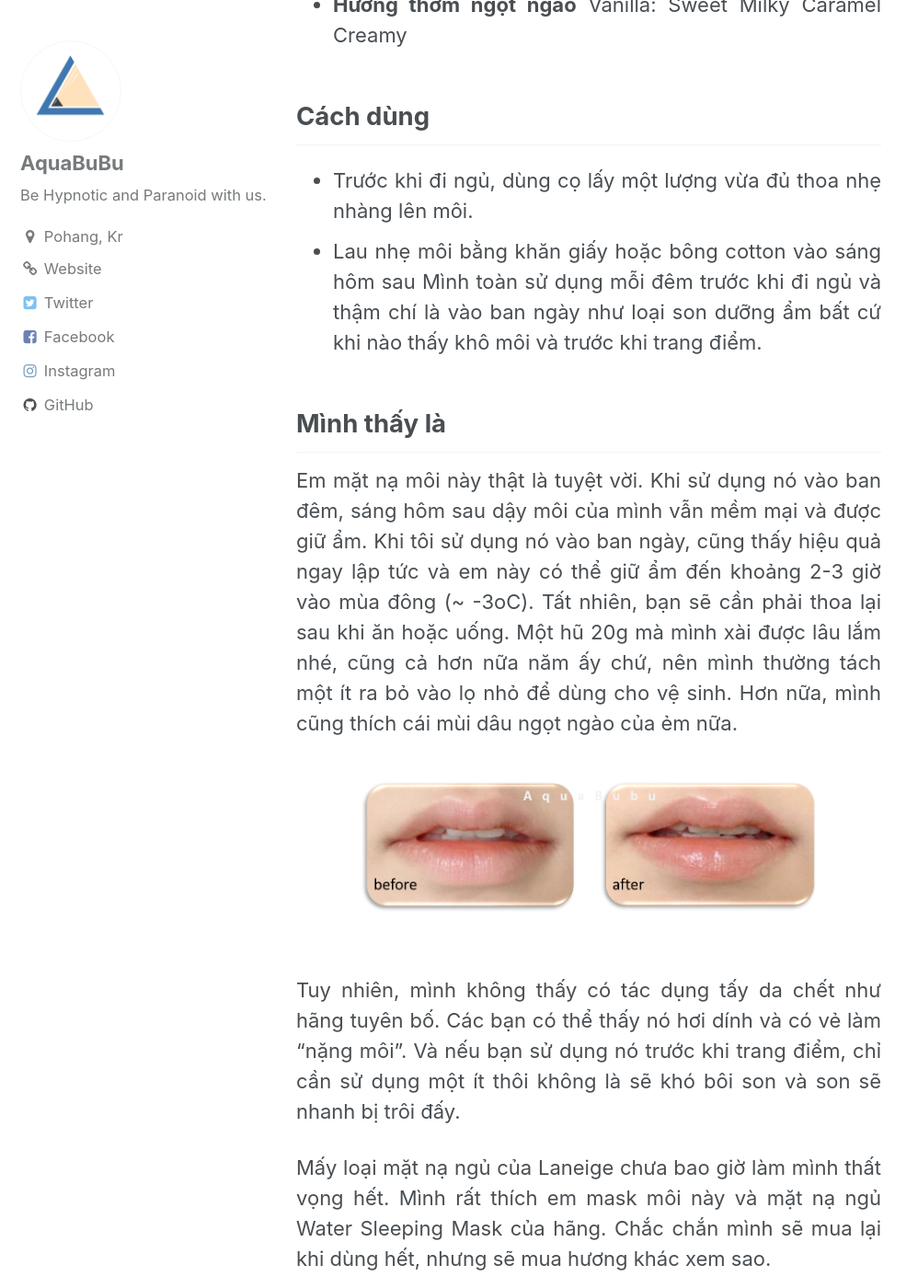
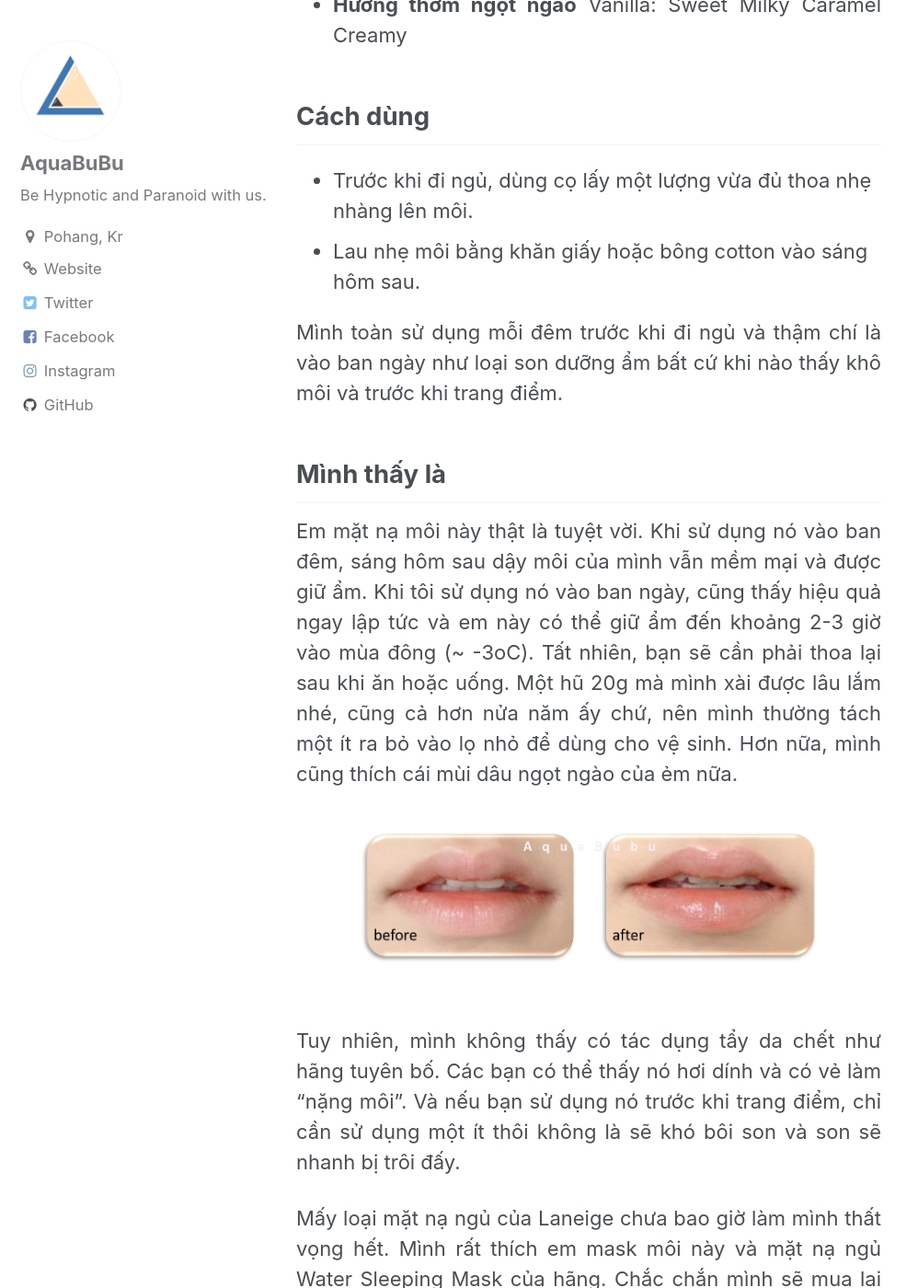
Before and after one commit to aquabubu/home, a Jekyll site: the page built from _posts/2016-12-01-Review-Mat-na-moi-Laneige-Lip-Sleeping-Mask.md, in a window 1280 px wide and 1400 px high, scrolled down 3415 px. Shown: the whole window at 92% size, without its empty margins (0-998 px from the left). Built offline with Jekyll 4.4.1, drawn with Linux system fonts in a browser that asks for light colours; comment, search, counter and statistics services are not loaded; some of the changed text lies outside the part shown.

Commit message:
Update sites

```diff
--- a/_posts/2016-12-01-Review-Mat-na-moi-Laneige-Lip-Sleeping-Mask.md
+++ b/_posts/2016-12-01-Review-Mat-na-moi-Laneige-Lip-Sleeping-Mask.md
@@ -72,12 +72,13 @@ Vanilla: Sweet Milky Caramel Creamy
 ## Cách dùng
 
   * Trước khi đi ngủ, dùng cọ lấy một lượng vừa đủ thoa nhẹ nhàng lên môi.
-  * Lau nhẹ môi bằng khăn giấy hoặc bông cotton vào sáng hôm sau
+  * Lau nhẹ môi bằng khăn giấy hoặc bông cotton vào sáng hôm sau.
+
 Mình toàn sử dụng mỗi đêm trước khi đi ngủ và thậm chí là vào ban ngày như loại son dưỡng ẩm bất cứ khi nào thấy khô môi và trước khi trang điểm.
 {: style="text-align: justify;"}
 
 ## Mình thấy là
-Em mặt nạ môi này thật là tuyệt vời. Khi sử dụng nó vào ban đêm, sáng hôm sau dậy môi của mình vẫn mềm mại và được giữ ẩm. Khi tôi sử dụng nó vào ban ngày, cũng thấy hiệu quả ngay lập tức và em này có thể giữ ẩm đến khoảng 2-3 giờ vào mùa đông (~ -3oC). Tất nhiên, bạn sẽ cần phải thoa lại sau khi ăn hoặc uống. Một hũ 20g mà mình xài được lâu lắm nhé, cũng cả hơn nữa năm ấy chứ, nên mình thường tách một ít ra bỏ vào lọ nhỏ để dùng cho vệ sinh. Hơn nữa, mình cũng thích cái mùi dâu ngọt ngào của ẻm nữa.
+Em mặt nạ môi này thật là tuyệt vời. Khi sử dụng nó vào ban đêm, sáng hôm sau dậy môi của mình vẫn mềm mại và được giữ ẩm. Khi tôi sử dụng nó vào ban ngày, cũng thấy hiệu quả ngay lập tức và em này có thể giữ ẩm đến khoảng 2-3 giờ vào mùa đông (~ -3oC). Tất nhiên, bạn sẽ cần phải thoa lại sau khi ăn hoặc uống. Một hũ 20g mà mình xài được lâu lắm nhé, cũng cả hơn nửa năm ấy chứ, nên mình thường tách một ít ra bỏ vào lọ nhỏ để dùng cho vệ sinh. Hơn nữa, mình cũng thích cái mùi dâu ngọt ngào của ẻm nữa.
 {: style="text-align: justify;"}
 
 <figure style="width: 500px" class="align-center">
@@ -85,7 +86,7 @@ Em mặt nạ môi này thật là tuyệt vời. Khi sử dụng nó vào ban
   <figcaption></figcaption>
 </figure>
 
-Tuy nhiên, mình không thấy có tác dụng tấy da chết như hãng tuyên bố. Các bạn có thể thấy nó hơi dính và có vẻ làm "nặng môi". Và nếu bạn sử dụng nó trước khi trang điểm, chỉ cần sử dụng một ít thôi không là sẽ khó bôi son và son sẽ nhanh bị trôi đấy.
+Tuy nhiên, mình không thấy có tác dụng tẩy da chết như hãng tuyên bố. Các bạn có thể thấy nó hơi dính và có vẻ làm "nặng môi". Và nếu bạn sử dụng nó trước khi trang điểm, chỉ cần sử dụng một ít thôi không là sẽ khó bôi son và son sẽ nhanh bị trôi đấy.
 {: style="text-align: justify;"}
 
 Mấy loại mặt nạ ngủ của Laneige chưa bao giờ làm mình thất vọng hết. Mình rất thích em mask môi này và mặt nạ ngủ Water Sleeping Mask của hãng. Chắc chắn mình sẽ mua lại khi dùng hết, nhưng sẽ mua hương khác xem sao.
```
Also changed, not shown: other parts of _posts/2016-12-01-Review-Mat-na-moi-Laneige-Lip-Sleeping-Mask.md (+2 -2 lines), _posts/2015-06-27-Review-Mat-na-ngu-Laneige-Water-Sleeping-Mask.md (+3 -3 lines), _posts/2016-05-05-Review-Tinh-chat-duong-Innisfree-Soybean-Energy-Essence.md (+1 -1 lines), _posts/2017-01-09-Review-Phan-nuoc-IOPE-Air-Cushion-Intense-Cover.md (+1 -1 lines), _posts/2017-04-21-Review-Tay-te-bao-chet-IOPE-Moisture-Skin-Soft-Peeling-Gel.md (+4 -5 lines).
